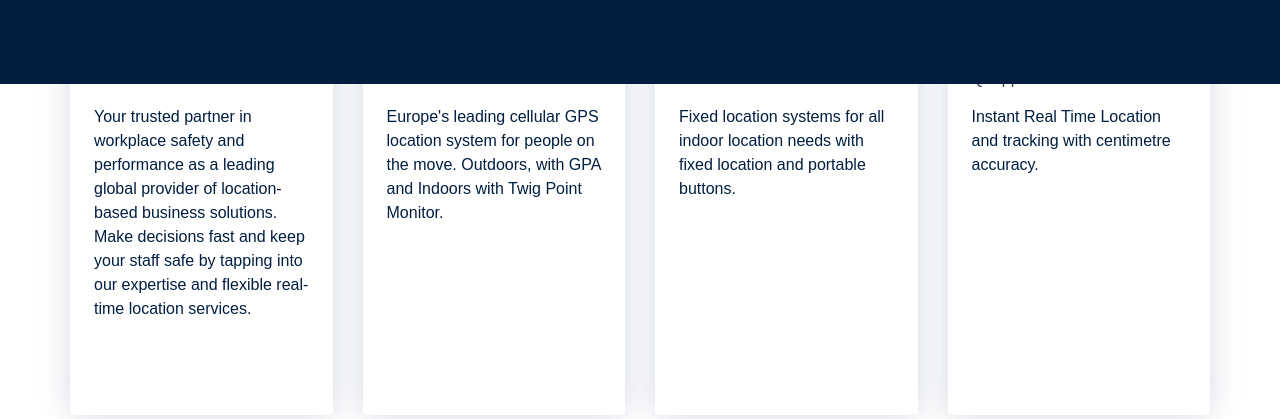
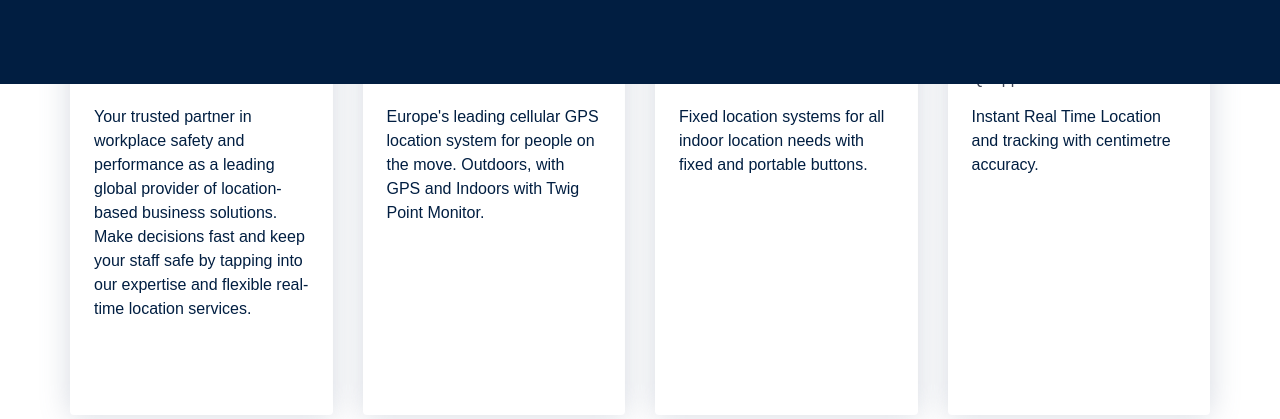
Before and after one commit to cjluntok/rtls-php, a PHP site: page / in a window 1280 px wide. Shown: the part 716-1135 px from the top of the page. Run offline with PHP 8.4, Linux system fonts and the light colour scheme; some libraries are stand-ins or nearby versions.

Commit message:
:art: Fixed some text on index

```diff
--- a/index.php
+++ b/index.php
@@ -38,7 +38,7 @@
                                                 <div class="icon-round text-center d-inline-block bg-success-gradiant">Cellular RTLS</div>
                                             </div>
                                             <h6 class="font-weight-medium">TWIG Com</h6>
-                                            <p class="mt-3">Europe's leading cellular GPS location system for people on the move. Outdoors, with GPA and Indoors with Twig Point Monitor.</p>
+                                            <p class="mt-3">Europe's leading cellular GPS location system for people on the move. Outdoors, with GPS and Indoors with Twig Point Monitor.</p>
                                         </div>
                                     </div>
                                 </a>
@@ -52,7 +52,7 @@
                                                 <div class="icon-round text-center d-inline-block bg-success-gradiant">RF RTLS</div>
                                             </div>
                                             <h6 class="font-weight-medium">Mini PACCS</h6>
-                                            <p class="mt-3">Fixed location systems for all indoor location needs with fixed location and portable buttons.</p>
+                                            <p class="mt-3">Fixed location systems for all indoor location needs with fixed and portable buttons.</p>
                                         </div>
                                     </div>
                                 </a>
```
